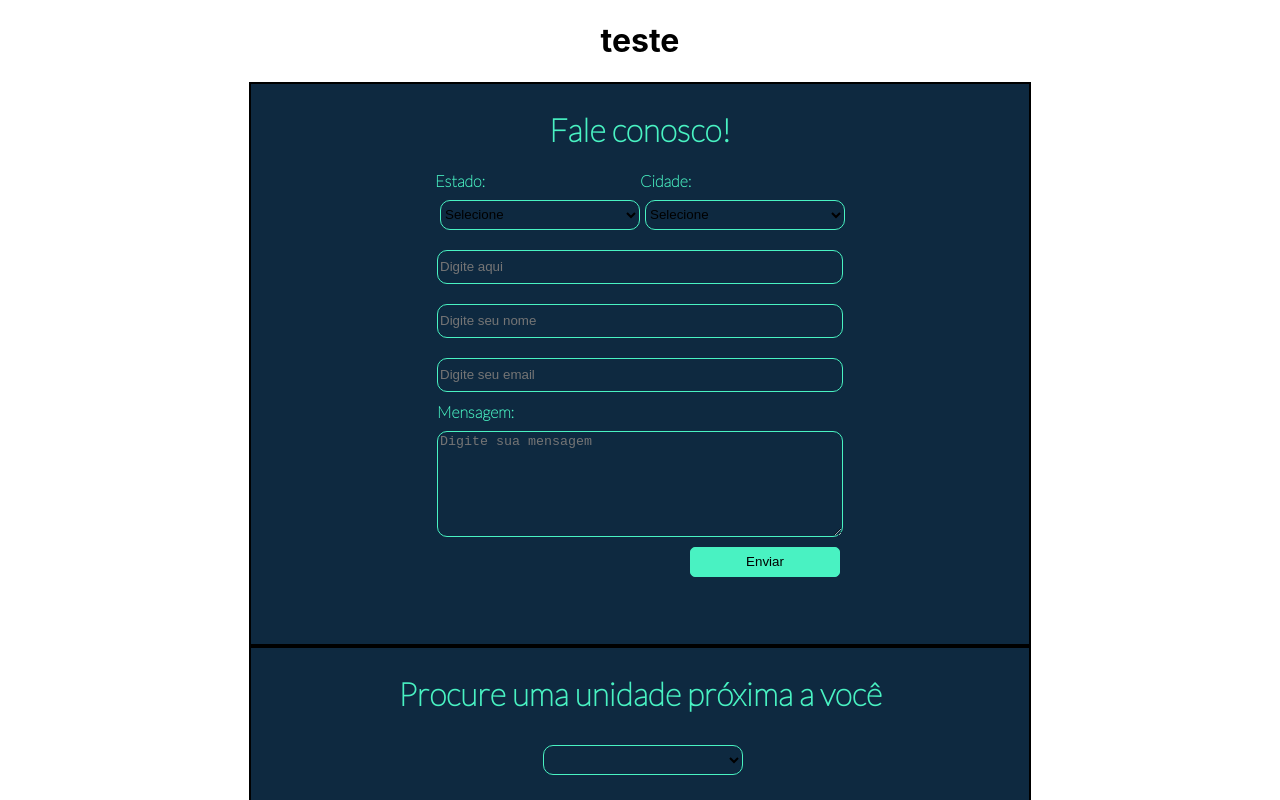
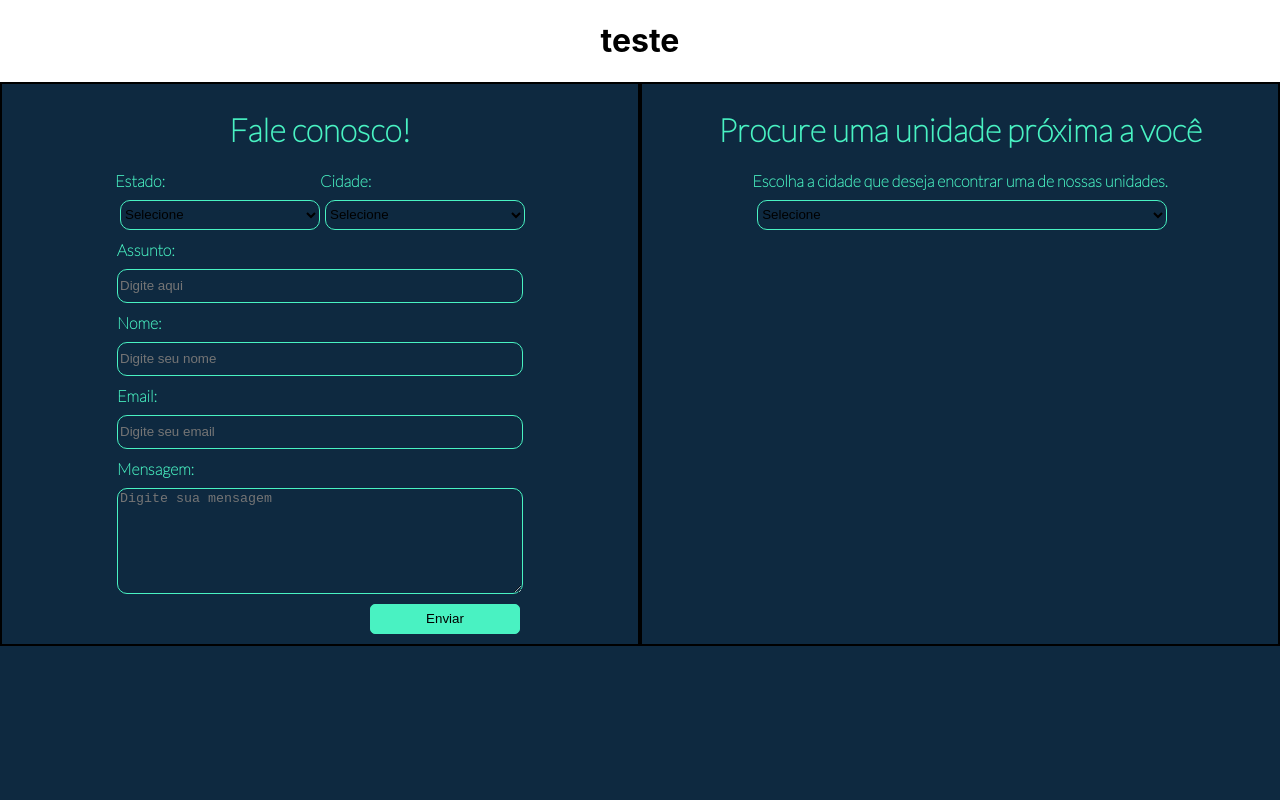
Before and after one commit to Suvenancio/ProjetoModulo_5, a React (Create React App) app: page / in a window 1280 px wide. Shown: the top 800 px of the page. Built offline with nearby package versions, Linux system fonts and the light colour scheme.

Commit message:
estilizando faleConosco

```diff
--- a/src/Components/Form/Form/styles.js
+++ b/src/Components/Form/Form/styles.js
@@ -8,10 +8,10 @@ const Form1 = styled.form`
   flex-direction: column;
   border: 2px solid black;
   width: 60%;
+  height: 90%;
   justify-self: center;
-  align-self: center;
+
   height: 550px;
-  background-color: #0e2940;
   color: #49f2c2;
 `;
 
--- a/src/Components/Form/Input/styles.js
+++ b/src/Components/Form/Input/styles.js
@@ -8,4 +8,7 @@ export const InputForm = styled.input`
   display: flex;
   width: 400px;
   height: 30px;
+  @media (min-width: 1400px) {
+    width: 800px;
+  }
 `;
--- a/src/Components/Form/Select/styles.js
+++ b/src/Components/Form/Select/styles.js
@@ -15,4 +15,23 @@ export const SelectForm = styled.select`
   option {
     color: #49f2c2;
   }
+  @media (min-width: 1400px) {
+    width: 400px;
+  }
 `;
+export const SelectEscolhaUnidade = styled.select`
+  margin-top: 10px;
+  margin-left: 5px;
+  cursor: pointer;
+  background-color: #0e2940;
+  border-radius: 10px;
+  border: 1px solid #49f2c2;
+  display: flex;
+  width: 410px;
+  height: 30px;
+  align-items: center;
+  flex-direction: row;
+  option {
+    color: #49f2c2;
+  }
+`;
--- a/src/Components/Form/Textarea/styles.js
+++ b/src/Components/Form/Textarea/styles.js
@@ -7,4 +7,7 @@ export const TextareaForm = styled.textarea`
   display: flex;
   width: 400px;
   height: 100px;
+  @media (min-width: 1400px) {
+    width: 800px;
+  }
 `;
--- a/src/Components/Main/Main.js
+++ b/src/Components/Main/Main.js
@@ -1,7 +1,9 @@
 import styled from 'styled-components';
 
 const Main = styled.main`
-  max-height: 100vh;
+  min-height: 100vh;
+  display: flex;
+  background-color: #0e2940;
 `;
 
 export default Main;
--- a/src/Pages/FaleConosco/FaleConosco.js
+++ b/src/Pages/FaleConosco/FaleConosco.js
@@ -1,19 +1,29 @@
 import React, { Component } from 'react';
 import Form from '../../Components/Form/Form/Form';
 import Select from '../../Components/Form/Select/Select';
-import styled from 'styled-components';
+import { Div, DivUnidade, Unidade } from './styles';
 import Main from '../../Components/Main/Main';
 import Label from '../../Components/Form/Label/Label';
 import Input from '../../Components/Form/Input/Input';
 import Textarea from '../../Components/Form/Textarea/Textarea';
 import Button from '../../Components/Form/Button/Button';
-
-const Div = styled.div`
-  display: flex;
-  flex-direction: row;
-`;
+import { SelectEscolhaUnidade } from '../../Components/Form/Select/styles';
 
 export default class FaleConosco extends Component {
+  constructor(props) {
+    super(props);
+    this.state = { selectValue: '' };
+  }
+  requisicaoUnidade = async (e) => {
+    let cidade = e.target.value;
+    let response = await fetch('https://still-atoll-05418.herokuapp.com/store')
+      .then((res) => {
+        if (res.ok) return res.json();
+      })
+      .then((res) => res);
+    this.setState({ data: response.result, selectValue: cidade });
+  };
+
   render() {
     return (
       <div>
@@ -24,7 +34,7 @@ export default class FaleConosco extends Component {
           <Form>
             <h1>Fale conosco!</h1>
             <Div>
-              <Label>
+              <Label htmlFor="Estado">
                 Estado:
                 <Select name="Estado" id="estado">
                   <option name="Selecione" disabled selected>
@@ -35,7 +45,7 @@ export default class FaleConosco extends Component {
                   <option name="Paraná">Paraná</option>
                 </Select>
               </Label>
-              <Label>
+              <Label htmlFor="Cidade">
                 Cidade:
                 <Select name="Cidade" id="cidade">
                   <option name="Selecione" disabled selected>
@@ -48,12 +58,15 @@ export default class FaleConosco extends Component {
               </Label>
             </Div>
             <Label nome="Assunto:" htmlFor="Assunto">
+              Assunto:
               <Input placeholder="Digite aqui" name="Assunto" type="text" />
             </Label>
-            <Label nome=" Nome:" htmlFor="Nome">
+            <Label nome="Nome:" htmlFor="Nome">
+              Nome:
               <Input placeholder="Digite seu nome" name="Nome" type="text" />
             </Label>
             <Label nome="Email:" htmlFor="Email">
+              Email:
               <Input placeholder="Digite seu email" name="Email" type="email" />
             </Label>
             <Label htmlFor="Mensagem">
@@ -68,12 +81,37 @@ export default class FaleConosco extends Component {
           </Form>
           <Form>
             <h1>Procure uma unidade próxima a você</h1>
-            <Select>
-              <option></option>
-            </Select>
+            <Label htmlFor="Cidade unidade">
+              Escolha a cidade que deseja encontrar uma de nossas unidades.
+              <SelectEscolhaUnidade onChange={this.requisicaoUnidade}>
+                <option>Selecione</option>
+                <option value="Rio de Janeiro">Rio de Janeiro</option>
+                <option value="São Paulo">São Paulo</option>
+                <option value="Curitiba">Curitiba</option>
+              </SelectEscolhaUnidade>
+            </Label>
+            <DivUnidade>
+              {this.state.data &&
+                this.state.data.map((item) => {
+                  if (item.address.includes(this.state.selectValue)) {
+                    return (
+                      <div>
+                        <Unidade>
+                          <li>
+                            <p>Endereço: {item.address}</p>
+                            <p>Email: {item.email}</p>
+                            <p>Telefone: {item.phone}</p>
+                          </li>
+                        </Unidade>
+                      </div>
+                    );
+                  }
+                })}
+            </DivUnidade>
           </Form>
         </Main>
       </div>
     );
   }
+  executeScroll = () => this.myRef.current.scrollIntoView();
 }
--- /dev/null
+++ b/src/Pages/FaleConosco/styles.js
@@ -0,0 +1,28 @@
+import styled from 'styled-components';
+export const Div = styled.div`
+  display: flex;
+  flex-direction: row;
+`;
+
+export const Unidade = styled.ul`
+  border: 1px solid #49f2c2;
+  border-radius: 10px;
+  width: 90%;
+  margin-left: 10px;
+
+  li {
+    font-weight: bold;
+    list-style: none;
+  }
+`;
+
+export const DivUnidade = styled.div`
+  overflow-y: scroll;
+  width: 100%;
+  &::-webkit-scrollbar {
+    width: 10px;
+    border-radius: 5px;
+    background-color: #49f2c2;
+    border: 1px solid #49f2c2;
+  }
+`;
```
